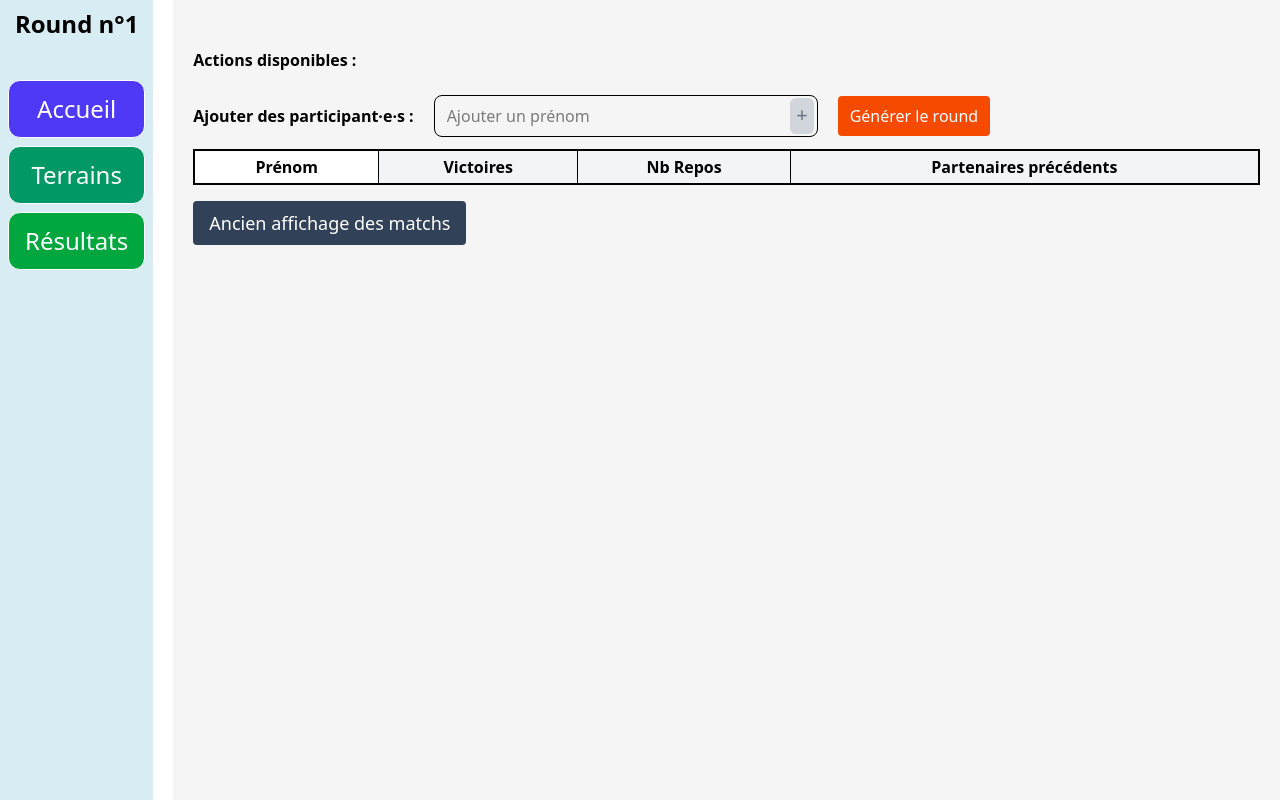
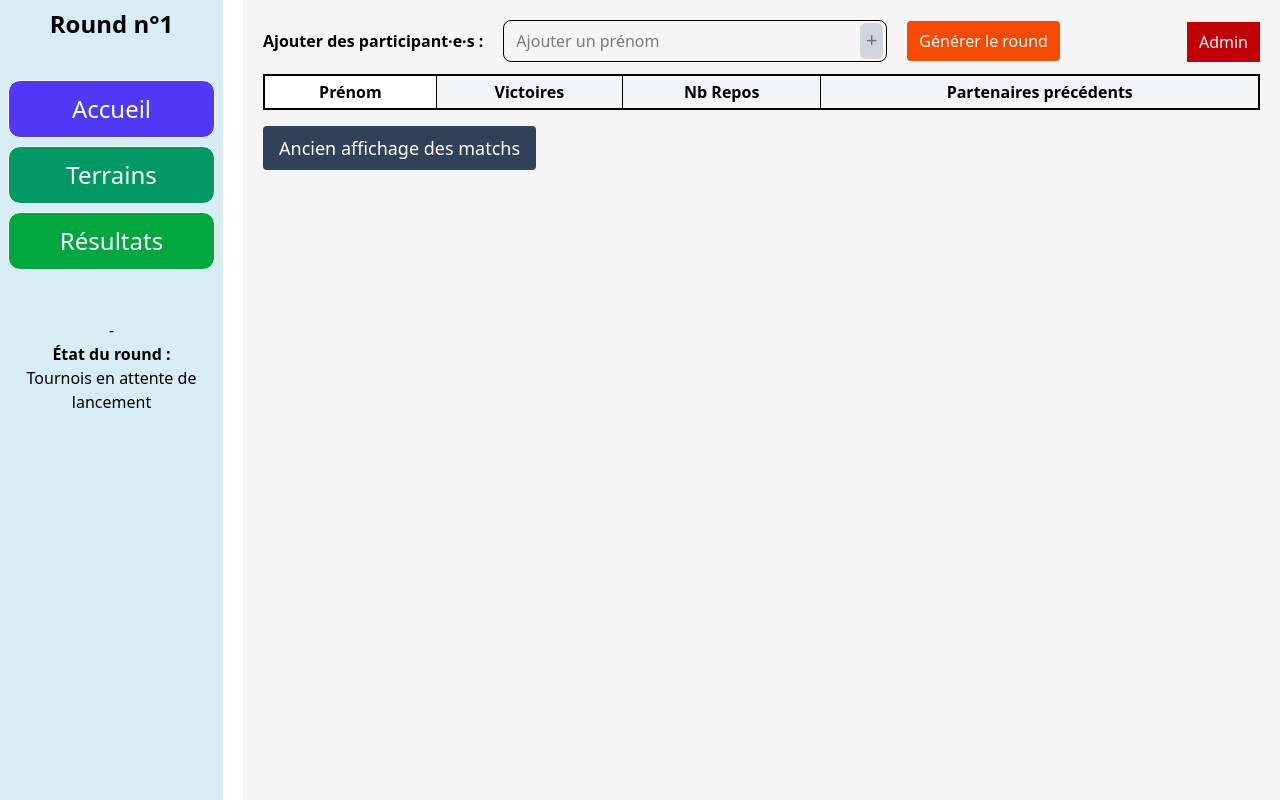
Before and after one commit to Arthurin/TournamentSimulatorReact, a React (Vite) app: page / in a window 1280 px wide. Built offline with nearby package versions, Linux system fonts and the light colour scheme.

Commit message:
Scénario de navigation cohérent : déplacement des boutons

```diff
--- a/src/components/BadmintonMatchmaker.jsx
+++ b/src/components/BadmintonMatchmaker.jsx
@@ -224,77 +224,9 @@ export default function BadmintonMatchmaker() {
   let homePage = (
     <div>
       {/* HEADER */}
-      {/* BOUTON SECRET POUR ADMIN */}
-      <button
-        className="absolute top-0 right-0 w-10 h-10 bg-transparent cursor-pointer"
-        onClick={() => setAdmin((a) => !a)}
-      />
 
-      {/* AFFICHAGE DU ROUND + ACTIONS + DONNER LES RESULTATS */}
+      {/* AJOUTER DES PARTICIPANT.E.S + TABLEAU RECAP DES RESULTATS */}
       <div className="">
-        {/* AFFICHAGE ETAT DU ROUND */}
-        <div className="flex mb-3 text-xl align-baseline">
-          {matchmakingGenerated && (
-            <>
-              {matchResults.matches.every((m) => m.winner !== null) ? (
-                // Round Terminé //
-                <div className="text-black">Round terminé</div>
-              ) : matchmakingValidated ? (
-                <div className="text-emerald-700">Round en cours</div>
-              ) : (
-                // Validation du matchmaking
-                // Disparait une fois que le matchmaking est validé
-                <>
-                  <div className="text-amber-500">
-                    Round généré, en attente de validation
-                  </div>
-                </>
-              )}
-            </>
-          )}
-        </div>
-        {/* AFFICHAGE ACTIONS DU ROUND */}
-        <div className="flex align-baseline items-start">
-          <div className="mt-2 px-3 ps-0 py-2 font-bold">
-            Actions disponibles :{" "}
-          </div>
-          {
-            /* BOUTON Générer le prochain round : uniquement quand des équipes ont été générés et que le round actuel est terminé ! */
-            matchResults.matches.length !== 0 &&
-            matchResults.matches.every((m) => m.winner !== null) ? (
-              <button
-                className="cursor-pointer mt-2 px-3 py-2 bg-amber-500 text-white rounded opacity-100"
-                onClick={() => {
-                  endRoundAndStartNext();
-                }}
-              >
-                Générer le round {roundCount + 1}
-              </button>
-            ) : matchmakingValidated ? (
-              <div className="mt-2 px-3 py-2 ps-0">
-                Clique sur les gagnant·e·s pour noter le score
-              </div>
-            ) : (
-              matchResults.matches.length !== 0 && (
-                <>
-                  <button
-                    className={`mt-2 px-3 py-2 ml-3 bg-green-600 rounded ${
-                      matchmakingValidated
-                        ? "opacity-60 text-white cursor-not-allowed"
-                        : "opacity-100 text-white cursor-pointer"
-                    }`}
-                    disabled={matchmakingValidated}
-                    onClick={() => {
-                      setMatchmakingValidated(true);
-                    }}
-                  >
-                    Valider et commencer les matchs
-                  </button>
-                </>
-              )
-            )
-          }
-        </div>
         {/* AJOUTER DES PARTICIPANT.E.S */}
         <div className="w-full flex items-baseline">
           <h3 className="font-bold mr-5">Ajouter des participant·e·s : </h3>
@@ -330,7 +262,7 @@ ${
           </div>
 
           <button
-            className="mt-4 px-3 py-2 bg-orange-600 text-white rounded opacity-100 cursor-pointer"
+            className="px-3 py-2 bg-orange-600 text-white rounded opacity-100 cursor-pointer"
             onClick={() => {
               runMatchmaking(players);
               setMatchmakingGenerated(true);
@@ -342,6 +274,14 @@ ${
             {matchResults.matches.length !== 0
               ? "Regénérer le round (en cas d'ajout de joueur·euse·s)"
               : "Générer le round"}
+          </button>
+
+          {/* BOUTON POUR ADMIN */}
+          <button
+            className="admin cursor-pointer px-3 py-2 bg-red-700 text-white ounded"
+            onClick={() => setAdmin((a) => !a)}
+          >
+            Admin
           </button>
         </div>
         {/* TABLEAU */}
@@ -535,11 +475,41 @@ ${
           Résultats
         </button>
 
+        {/* AFFICHAGE ETAT DU ROUND */}
+        <div className="flex mt-10 flex-col text-l text-center">
+          <p>-</p>
+          <p className="font-bold">État du round :</p>
+          {matchmakingGenerated ? (
+            <>
+              {matchResults.matches.every((m) => m.winner !== null) ? (
+                // Round Terminé //
+                <div className="text-red-700">
+                  <div>Round terminé</div>
+                  <button
+                    className="cursor-pointer mt-2 px-3 py-2 bg-red-700 text-white rounded opacity-100"
+                    onClick={() => {
+                      endRoundAndStartNext();
+                    }}
+                  >
+                    Sauvegarder
+                  </button>
+                </div>
+              ) : matchmakingValidated ? (
+                <div className="text-emerald-700">Round en cours</div>
+              ) : (
+                ""
+              )}
+            </>
+          ) : (
+            <p>Tournois en attente de lancement</p>
+          )}
+        </div>
+
         {showPage == "players" && (
           <>
             <button
               onClick={zoomUp}
-              className="cursor-pointer mt-30 mb-2 border px-4 py-3 bg-neutral-600 rounded-xl text-l text-white hover:bg-neutral-400"
+              className="cursor-pointer mt-5 mb-2 border px-4 py-3 bg-neutral-600 rounded-xl text-l text-white hover:bg-neutral-400"
             >
               Zoom +
             </button>
--- a/src/index.css
+++ b/src/index.css
@@ -82,3 +82,8 @@ body {
   overflow-x: auto;
   zoom: 100%;
 }
+
+.admin {
+  margin-top: auto;
+  margin-left: auto;
+}
```
Also changed, not shown: 1 other file (tests, documents, lock files or other folders).
